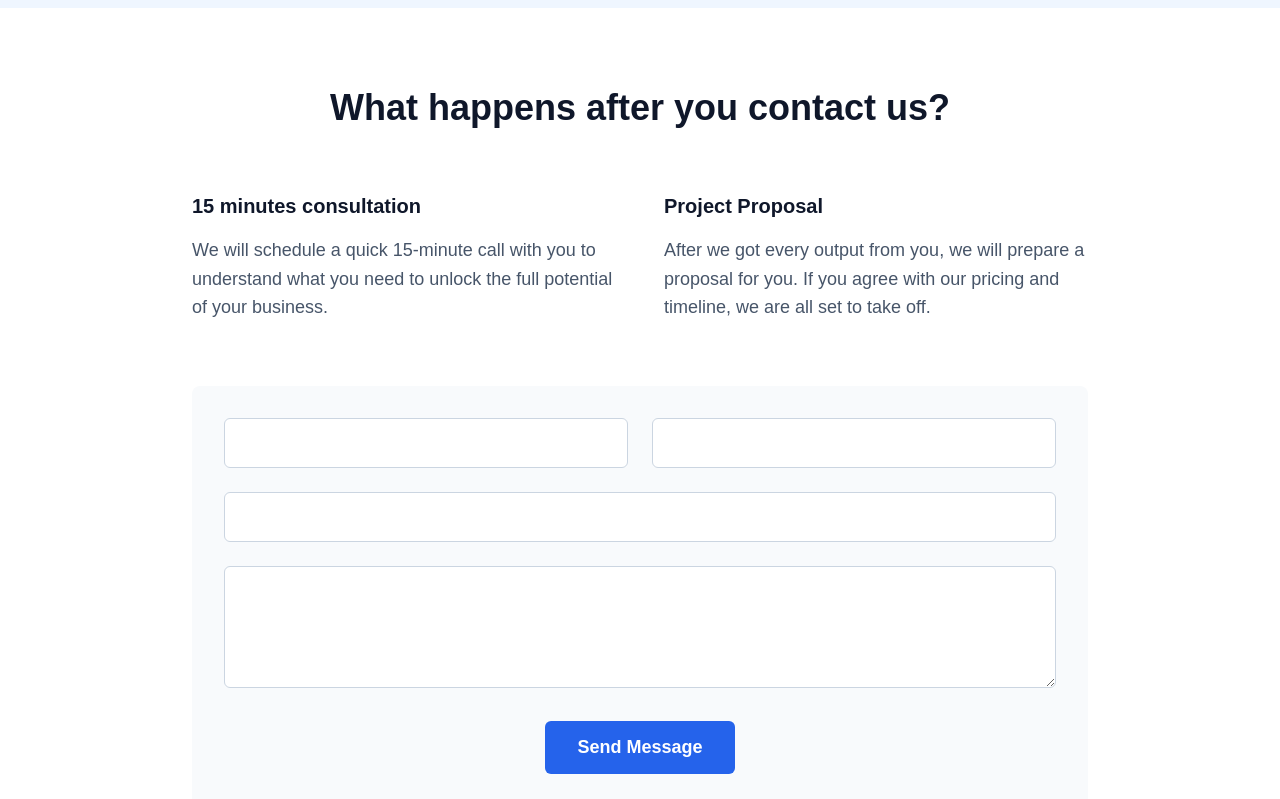
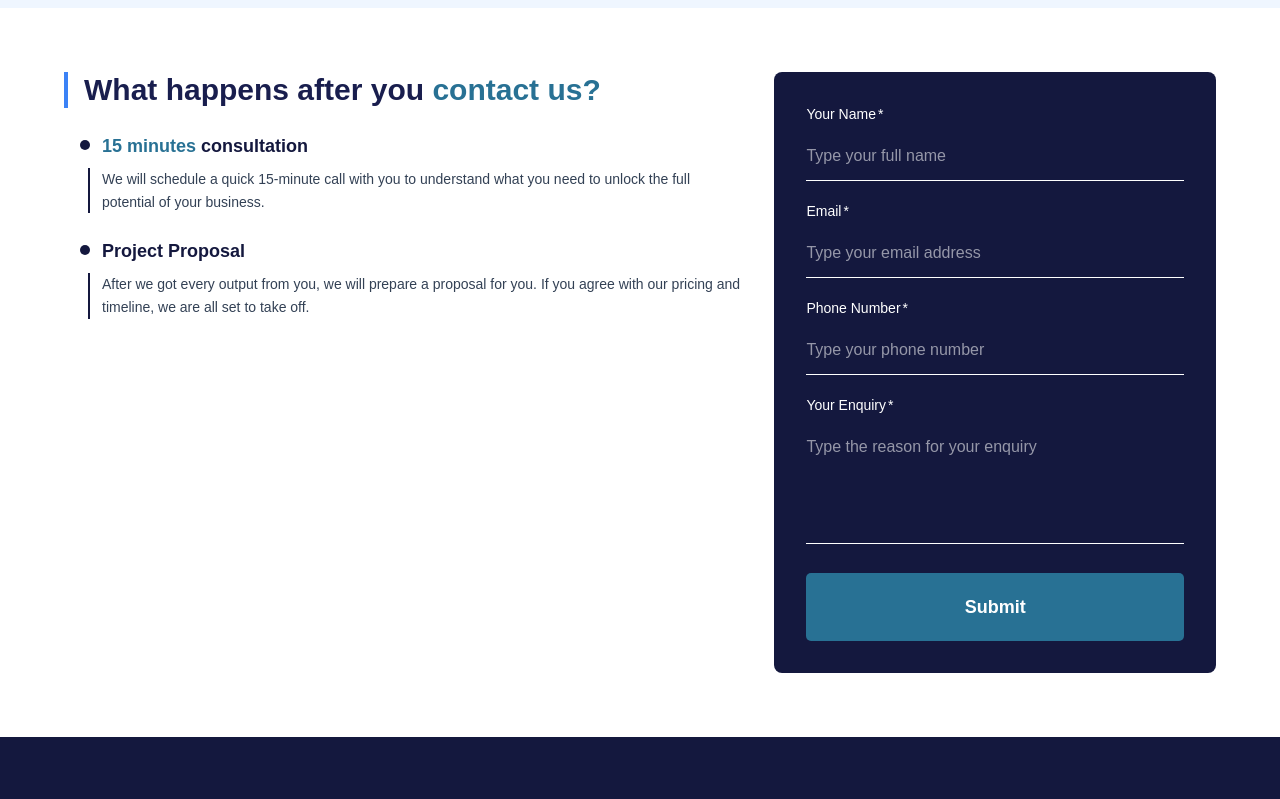
Before and after one commit to grossiweb/grossiwebnew, a Next.js app: page /about in a window 1280 px wide. Shown: the part 2560-3359 px from the top of the page. Built offline with nearby package versions, Linux system fonts and the light colour scheme; no server answers.

Commit message:
design fixes from akash

```diff
--- a/src/app/about/page.tsx
+++ b/src/app/about/page.tsx
@@ -1,5 +1,6 @@
 'use client'
-import React, { useState } from 'react'
+import React from 'react'
+import ContactForm from '@/components/ContactForm'
 
 const teamMembers = [
   { name: 'Ginseppe', role: 'Graphic Designer', image: '/team/Ginseppe.webp' },
@@ -45,26 +46,6 @@ const testimonials = [
 
 export default function AboutPage() {
   const defaultHeroImageUrl = process.env.NEXT_PUBLIC_DEFAULT_HERO_IMAGE_URL || '/waterfall.webp'
-
-  const [formData, setFormData] = useState({
-    name: '',
-    email: '',
-    phone: '',
-    enquiry: ''
-  })
-
-  const handleInputChange = (e: React.ChangeEvent<HTMLInputElement | HTMLTextAreaElement>) => {
-    setFormData({
-      ...formData,
-      [e.target.name]: e.target.value
-    })
-  }
-
-  const handleSubmit = (e: React.FormEvent) => {
-    e.preventDefault()
-    // Handle form submission
-    console.log('Form submitted:', formData)
-  }
 
   return (
     <div className="min-h-screen bg-white">
@@ -178,98 +159,8 @@ export default function AboutPage() {
         </div>
       </section>
 
-      {/* Process Section */}
-      <section className="py-20 bg-white">
-        <div className="container mx-auto px-6">
-          <div className="max-w-4xl mx-auto text-center">
-            <h2 className="text-4xl font-bold text-gray-900 mb-16" style={{fontFamily: 'Poppins, sans-serif'}}>
-              What happens after you contact us?
-            </h2>
-
-            <div className="grid grid-cols-1 md:grid-cols-2 gap-12 mb-16">
-              <div className="text-left">
-                <h3 className="text-xl font-bold text-gray-900 mb-4" style={{fontFamily: 'Poppins, sans-serif'}}>
-                  15 minutes consultation
-                </h3>
-                <p className="text-gray-600" style={{fontFamily: 'Poppins, sans-serif'}}>
-                  We will schedule a quick 15-minute call with you to understand what you need to unlock the full potential of your business.
-                </p>
-              </div>
-              <div className="text-left">
-                <h3 className="text-xl font-bold text-gray-900 mb-4" style={{fontFamily: 'Poppins, sans-serif'}}>
-                  Project Proposal
-                </h3>
-                <p className="text-gray-600" style={{fontFamily: 'Poppins, sans-serif'}}>
-                  After we got every output from you, we will prepare a proposal for you. If you agree with our pricing and timeline, we are all set to take off.
-                </p>
-              </div>
-            </div>
-
-            {/* Contact Form */}
-            <div className="bg-gray-50 rounded-lg p-8">
-              <form onSubmit={handleSubmit} className="space-y-6">
-                <div className="grid grid-cols-1 md:grid-cols-2 gap-6">
-                  <div>
-                    <input
-                      type="text"
-                      name="name"
-                      placeholder="Your Name*"
-                      value={formData.name}
-                      onChange={handleInputChange}
-                      required
-                      className="w-full px-4 py-3 border border-gray-300 rounded-md focus:outline-none focus:ring-2 focus:ring-blue-500"
-                      style={{fontFamily: 'Poppins, sans-serif'}}
-                    />
-                  </div>
-                  <div>
-                    <input
-                      type="email"
-                      name="email"
-                      placeholder="Email*"
-                      value={formData.email}
-                      onChange={handleInputChange}
-                      required
-                      className="w-full px-4 py-3 border border-gray-300 rounded-md focus:outline-none focus:ring-2 focus:ring-blue-500"
-                      style={{fontFamily: 'Poppins, sans-serif'}}
-                    />
-                  </div>
-                </div>
-                <div>
-                  <input
-                    type="tel"
-                    name="phone"
-                    placeholder="Phone Number*"
-                    value={formData.phone}
-                    onChange={handleInputChange}
-                    required
-                    className="w-full px-4 py-3 border border-gray-300 rounded-md focus:outline-none focus:ring-2 focus:ring-blue-500"
-                    style={{fontFamily: 'Poppins, sans-serif'}}
-                  />
-                </div>
-                <div>
-                  <textarea
-                    name="enquiry"
-                    placeholder="Your Enquiry*"
-                    value={formData.enquiry}
-                    onChange={handleInputChange}
-                    required
-                    rows={4}
-                    className="w-full px-4 py-3 border border-gray-300 rounded-md focus:outline-none focus:ring-2 focus:ring-blue-500"
-                    style={{fontFamily: 'Poppins, sans-serif'}}
-                  />
-                </div>
-                <button
-                  type="submit"
-                  className="bg-blue-600 text-white px-8 py-3 rounded-md hover:bg-blue-700 transition-colors font-semibold"
-                  style={{fontFamily: 'Poppins, sans-serif'}}
-                >
-                  Send Message
-                </button>
-              </form>
-            </div>
-          </div>
-        </div>
-      </section>
+      {/* Contact Form Section */}
+      <ContactForm />
     </div>
   )
 }
--- a/src/app/page.tsx
+++ b/src/app/page.tsx
@@ -9,7 +9,6 @@ import ContactForm from '@/components/ContactForm'
 import BlogSection from '@/components/BlogSection'
 import ClientsSection from '@/components/ClientsSection'
 import TrustSection from '@/components/TrustSection'
-import FocusSection from '@/components/FocusSection'
 import { GET_HOMEPAGE } from '@/lib/queries'
 
 export default function HomePage() {
@@ -28,7 +27,6 @@ export default function HomePage() {
       <Services />
       <Testimonials />
       <BlogSection />
-      <FocusSection />
       <ContactForm />
     </div>
   )
--- a/src/components/ClientsSection.tsx
+++ b/src/components/ClientsSection.tsx
@@ -78,8 +78,21 @@ export default function ClientsSection() {
 
         <div className="mt-4">
           <button
-            className="text-sm font-semibold hover:underline transition-colors"
-            style={{fontFamily: 'Poppins, sans-serif', color: '#287194'}}
+            className="border-2 px-6 py-2 rounded-md transition-all duration-300 font-semibold"
+            style={{
+              fontFamily: 'Poppins, sans-serif',
+              borderColor: '#287194',
+              color: '#287194',
+              backgroundColor: 'transparent'
+            }}
+            onMouseEnter={(e) => {
+              e.currentTarget.style.backgroundColor = '#287194';
+              e.currentTarget.style.color = 'white';
+            }}
+            onMouseLeave={(e) => {
+              e.currentTarget.style.backgroundColor = 'transparent';
+              e.currentTarget.style.color = '#287194';
+            }}
           >
             Explore our work
           </button>
--- a/src/components/ContactForm.tsx
+++ b/src/components/ContactForm.tsx
@@ -78,7 +78,7 @@ export default function ContactForm() {
                 <span style={{color: '#287194'}}>contact us?</span>
               </h2>
 
-              <div className="space-y-6">
+              <div className="space-y-6 pl-4">
                 {/* 15 minutes consultation */}
                 <div>
                   <div className="flex items-start space-x-3">
@@ -86,7 +86,7 @@ export default function ContactForm() {
                       className="w-2.5 h-2.5 rounded-full mt-2 flex-shrink-0"
                       style={{backgroundColor: '#14183e'}}
                     ></div>
-                    <div>
+                    <div className="flex-1">
                       <p
                         className="text-lg font-bold mb-2"
                         style={{fontFamily: 'Poppins, sans-serif', color: '#14183e'}}
@@ -95,7 +95,7 @@ export default function ContactForm() {
                       </p>
                       <div
                         className="border-l-2 pl-3 text-gray-700"
-                        style={{borderColor: '#14183e'}}
+                        style={{borderColor: '#14183e', marginLeft: '-14px'}}
                       >
                         <p className="text-sm leading-relaxed" style={{fontFamily: 'Poppins, sans-serif'}}>
                           We will schedule a quick 15-minute call with you to understand what you need to unlock the full potential of your business.
@@ -112,14 +112,17 @@ export default function ContactForm() {
                       className="w-2.5 h-2.5 rounded-full mt-2 flex-shrink-0"
                       style={{backgroundColor: '#14183e'}}
                     ></div>
-                    <div>
+                    <div className="flex-1">
                       <p
                         className="text-lg font-bold mb-2"
                         style={{fontFamily: 'Poppins, sans-serif', color: '#14183e'}}
                       >
                         Project Proposal
                       </p>
-                      <div className="border-l-2 border-transparent pl-3 text-gray-700">
+                      <div
+                        className="border-l-2 pl-3 text-gray-700"
+                        style={{borderColor: '#14183e', marginLeft: '-14px'}}
+                      >
                         <p className="text-sm leading-relaxed" style={{fontFamily: 'Poppins, sans-serif'}}>
                           After we got every output from you, we will prepare a proposal for you. If you agree with our pricing and timeline, we are all set to take off.
                         </p>
@@ -224,8 +227,8 @@ export default function ContactForm() {
                   <button
                     type="submit"
                     disabled={isSubmitting}
-                    className="w-full bg-blue-600 text-white px-8 py-3 rounded-lg hover:bg-blue-700 disabled:opacity-50 disabled:cursor-not-allowed transition-all duration-300 font-medium text-base"
-                    style={{fontFamily: 'Poppins, sans-serif', backgroundColor: '#287194'}}
+                    className="w-full border-2 border-white text-white px-8 py-3 rounded-md hover:bg-white hover:text-blue-900 disabled:opacity-50 disabled:cursor-not-allowed transition-all duration-300 font-semibold"
+                    style={{fontFamily: 'Poppins, sans-serif'}}
                   >
                     {isSubmitting ? 'Sending...' : 'Submit'}
                   </button>
--- a/src/components/TrustSection.tsx
+++ b/src/components/TrustSection.tsx
@@ -98,7 +98,7 @@ export default function TrustSection() {
               <img
                 src={feature.icon}
                 alt={feature.title}
-                className="w-14 h-14 mb-4"
+                className="h-14 w-auto mb-4 object-contain"
               />
               <h5
                 className="text-lg font-bold mb-3"
```
Also changed, not shown: src/components/BlogSection.tsx (+15 -2 lines), src/components/Hero.tsx (+15 -1 lines), src/components/Services.tsx (+18 -6 lines), public/fix.png (added).
